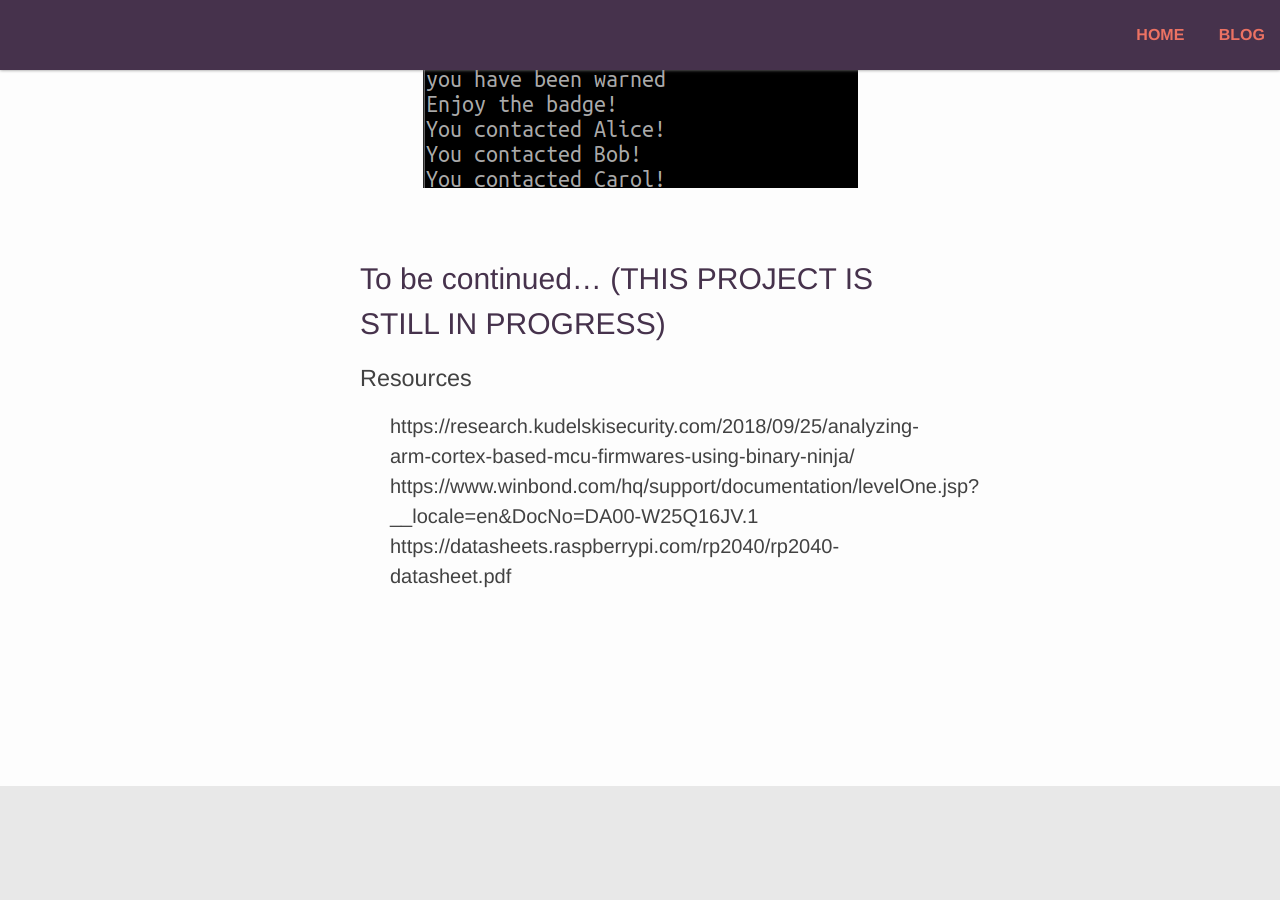
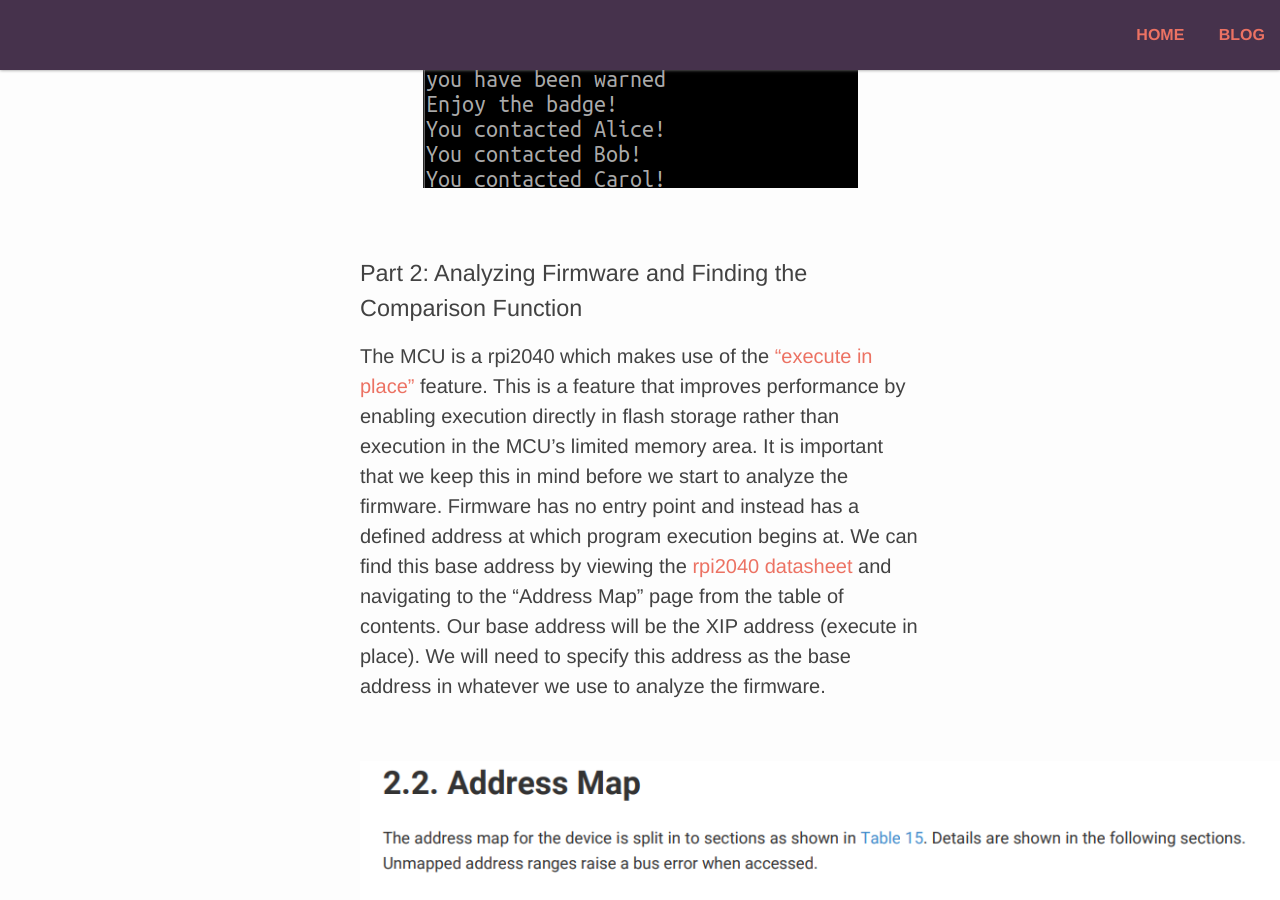
Before and after one commit to elbee-cyber/old.elbee-cyber.github.io, a Jekyll site: the page built from _posts/2022-11-22-Cracking-the-Defcon-30-Badge-Firmware.md, in a window 1280 px wide and 900 px high, scrolled down 4602 px. Built offline with Jekyll 4.4.1, drawn with Linux system fonts in a browser that asks for light colours.

Commit message:
Update 2022-11-22-Cracking-the-Defcon-30-Badge-Firmware.md

```diff
--- a/_posts/2022-11-22-Cracking-the-Defcon-30-Badge-Firmware.md
+++ b/_posts/2022-11-22-Cracking-the-Defcon-30-Badge-Firmware.md
@@ -47,7 +47,16 @@ I can verify that this is the firmware by running `strings` and examining the ou
 </p>
 <br>
 
-## To be continued... (THIS PROJECT IS STILL IN PROGRESS)
+### Part 2: Analyzing Firmware and Finding the Comparison Function
+The MCU is a rpi2040 which makes use of the <a href="https://en.wikipedia.org/wiki/Execute_in_place">"execute in place"</a> feature. This is a feature that improves performance by enabling execution directly in flash storage rather than execution in the MCU's limited memory area. It is important that we keep this in mind before we start to analyze the firmware. Firmware has no entry point and instead has a defined address at which program execution begins at. We can find this base address by viewing the <a href="https://datasheets.raspberrypi.com/rp2040/rp2040-datasheet.pdf">rpi2040 datasheet</a> and navigating to the "Address Map" page from the table of contents. Our base address will be the XIP address (execute in place). We will need to specify this address as the base address in whatever we use to analyze the firmware.
+
+<br>
+<p align="center">
+  <img src="/assets/2022-11-22/Screenshot_5.png" />
+</p>
+<br>
+
+
 
 ### Resources
 - https://research.kudelskisecurity.com/2018/09/25/analyzing-arm-cortex-based-mcu-firmwares-using-binary-ninja/
```
